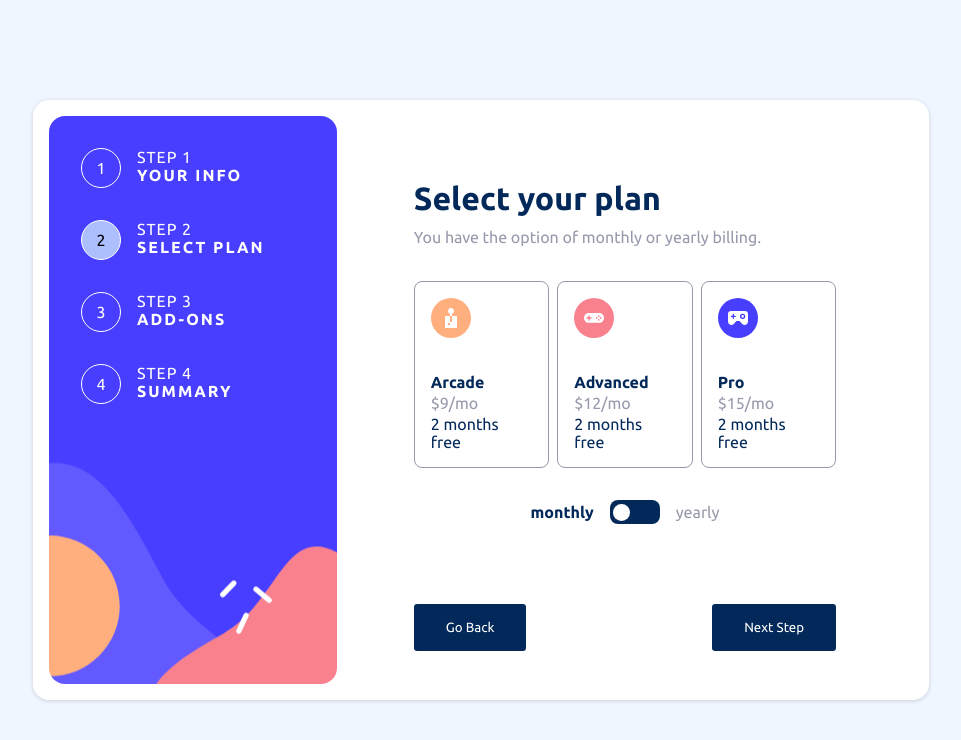
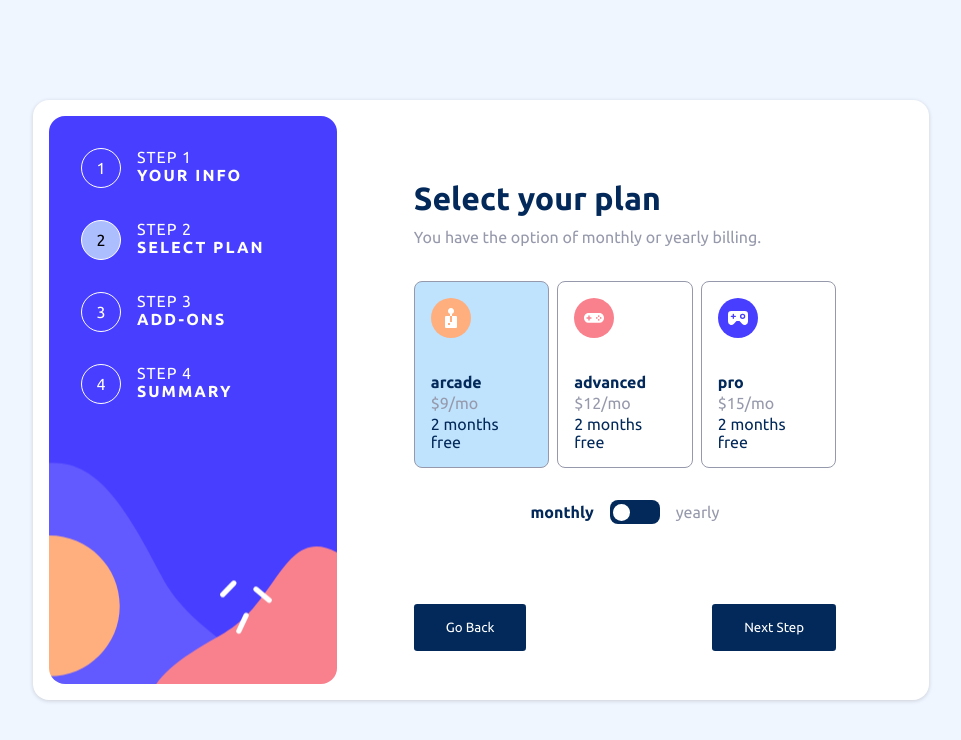
Before and after one commit to muhammadderic/multi-step-form--FrontEndMentor, a React (Create React App) app: page / in a window 1280 px wide. Shown: the top 740 px of the page, without its empty margins (159-1120 px from the left). Built offline with nearby package versions, Linux system fonts and the light colour scheme.

Commit message:
Add userPlanPrice state to userPlanReducer

```diff
--- a/src/components/UserPlan.jsx
+++ b/src/components/UserPlan.jsx
@@ -5,8 +5,11 @@ import "../styles/user-plan.css";
 function UserPlan() {
   const dispatch = useDispatch();
   const { userPlanData, userPlanTime } = useSelector(state => state.userPlanReducer);
+  const { userPlanSelected } = useSelector(state => state.userPlanReducer);
+  const { arcade, advanced, pro } = userPlanData;
 
   const userPlanHandler = (e) => {
+    console.log(userPlanSelected)
     dispatch(updateUserPlan({ userPlan: e.target.dataset.title }));
   }
 
@@ -24,41 +27,41 @@ function UserPlan() {
     <div id="user-plan-wrapper">
       <div className="user-plans">
         <div
-          className={`user-plan ${userPlanData === "arcade" ? "user-plan__selected" : ""}`}
+          className={`user-plan ${userPlanSelected.userPlanTitle === "arcade" ? "user-plan__selected" : ""}`}
           data-title="arcade"
           onClick={userPlanHandler}>
           <div className="user-plan__icon">
             <svg xmlns="http://www.w3.org/2000/svg" width="40" height="40" viewBox="0 0 40 40"><g fill="none" fillRule="evenodd"><circle cx="20" cy="20" r="20" fill="#FFAF7E" /><path fill="#FFF" fillRule="nonzero" d="M24.995 18.005h-3.998v5.998h-2v-5.998H15a1 1 0 0 0-1 1V29a1 1 0 0 0 1 1h9.995a1 1 0 0 0 1-1v-9.995a1 1 0 0 0-1-1Zm-5.997 8.996h-2v-1.999h2v2Zm2-11.175a2.999 2.999 0 1 0-2 0v2.18h2v-2.18Z" /></g></svg>
           </div>
           <div className="user-plan__detail">
-            <p className="user-plan__title">Arcade</p>
-            <p className="user-plan__price">$9/mo</p>
+            <p className="user-plan__title">{arcade.userPlanTitle}</p>
+            <p className="user-plan__price">${arcade.userPlanPrice}/mo</p>
             <p className="user-plan__trial">2 months free</p>
           </div>
         </div>
         <div
-          className={`user-plan ${userPlanData === "advanced" ? "user-plan__selected" : ""}`}
+          className={`user-plan ${userPlanSelected.userPlanTitle === "advanced" ? "user-plan__selected" : ""}`}
           data-title="advanced"
           onClick={userPlanHandler}>
           <div className="user-plan__icon">
             <svg xmlns="http://www.w3.org/2000/svg" width="40" height="40" viewBox="0 0 40 40"><g fill="none" fillRule="evenodd"><circle cx="20" cy="20" r="20" fill="#F9818E" /><path fill="#FFF" fillRule="nonzero" d="M25.057 15H14.944C12.212 15 10 17.03 10 19.885c0 2.857 2.212 4.936 4.944 4.936h10.113c2.733 0 4.943-2.08 4.943-4.936S27.79 15 25.057 15ZM17.5 20.388c0 .12-.108.237-.234.237h-1.552v1.569c0 .126-.138.217-.259.217H14.5c-.118 0-.213-.086-.213-.203v-1.583h-1.569c-.126 0-.217-.139-.217-.26v-.956c0-.117.086-.213.202-.213h1.584v-1.554c0-.125.082-.231.203-.231h.989c.12 0 .236.108.236.234v1.551h1.555c.125 0 .231.083.231.204v.988Zm5.347.393a.862.862 0 0 1-.869-.855c0-.472.39-.856.869-.856.481 0 .87.384.87.856 0 .471-.389.855-.87.855Zm1.9 1.866a.86.86 0 0 1-.87-.852.86.86 0 0 1 .87-.855c.48 0 .87.38.87.855a.86.86 0 0 1-.87.852Zm0-3.736a.862.862 0 0 1-.87-.854c0-.472.39-.856.87-.856s.87.384.87.856a.862.862 0 0 1-.87.854Zm1.899 1.87a.862.862 0 0 1-.868-.855c0-.472.389-.856.868-.856s.868.384.868.856a.862.862 0 0 1-.868.855Z" /></g></svg>
           </div>
           <div className="user-plan__detail">
-            <p className="user-plan__title">Advanced</p>
-            <p className="user-plan__price">$12/mo</p>
+            <p className="user-plan__title">{advanced.userPlanTitle}</p>
+            <p className="user-plan__price">${advanced.userPlanPrice}/mo</p>
             <p className="user-plan__trial">2 months free</p>
           </div>
         </div>
         <div
-          className={`user-plan ${userPlanData === "pro" ? "user-plan__selected" : ""}`}
+          className={`user-plan ${userPlanSelected.userPlanTitle === "pro" ? "user-plan__selected" : ""}`}
           data-title="pro"
           onClick={userPlanHandler}>
           <div className="user-plan__icon">
             <svg xmlns="http://www.w3.org/2000/svg" width="40" height="40" viewBox="0 0 40 40"><g fill="none" fillRule="evenodd"><circle cx="20" cy="20" r="20" fill="#483EFF" /><path fill="#FFF" fillRule="nonzero" d="M26.666 13H13.334A3.333 3.333 0 0 0 10 16.333v7.193a3.447 3.447 0 0 0 2.14 3.24c1.238.5 2.656.182 3.56-.8L18.52 23h2.96l2.82 2.966a3.2 3.2 0 0 0 3.56.8 3.447 3.447 0 0 0 2.14-3.24v-7.193A3.333 3.333 0 0 0 26.666 13Zm-9.333 6H16v1.333a.667.667 0 0 1-1.333 0V19h-1.333a.667.667 0 0 1 0-1.334h1.333v-1.333a.667.667 0 1 1 1.333 0v1.333h1.333a.667.667 0 1 1 0 1.334Zm7.333 2a2.667 2.667 0 1 1 0-5.333 2.667 2.667 0 0 1 0 5.333ZM26 18.333a1.333 1.333 0 1 1-2.667 0 1.333 1.333 0 0 1 2.667 0Z" /></g></svg>
           </div>
           <div className="user-plan__detail">
-            <p className="user-plan__title">Pro</p>
-            <p className="user-plan__price">$15/mo</p>
+            <p className="user-plan__title">{pro.userPlanTitle}</p>
+            <p className="user-plan__price">${pro.userPlanPrice}/mo</p>
             <p className="user-plan__trial">2 months free</p>
           </div>
         </div>
--- a/src/components/userPlanReducer.js
+++ b/src/components/userPlanReducer.js
@@ -1,7 +1,24 @@
 import { createSlice } from "@reduxjs/toolkit";
 
 const initialState = {
-  userPlanData: "",
+  userPlanData: {
+    arcade: {
+      userPlanTitle: "arcade",
+      userPlanPrice: 9,
+    },
+    advanced: {
+      userPlanTitle: "advanced",
+      userPlanPrice: 12,
+    },
+    pro: {
+      userPlanTitle: "pro",
+      userPlanPrice: 15,
+    }
+  },
+  userPlanSelected: {
+    userPlanTitle: "arcade",
+    userPlanPrice: 9,
+  },
   userPlanTime: "monthly",
 }
 
@@ -11,7 +28,25 @@ const userPlanReducer = createSlice({
   reducers: {
     updateUserPlan: (state, action) => {
       const { userPlan } = action.payload;
-      state.userPlanData = userPlan;
+      const userPlanData = { ...state.userPlanData };
+      const { arcade, advanced, pro } = userPlanData;
+      if (arcade.userPlanTitle === userPlan) {
+        state.userPlanSelected = { ...arcade };
+      } else if (advanced.userPlanTitle === userPlan) {
+        state.userPlanSelected = { ...advanced };
+      } else if (pro.userPlanTitle === userPlan) {
+        state.userPlanSelected = { ...pro };
+      }
+      // if (arcade.userPlanTitle === userPlan) {
+      //   state.userPlanSelected.userTitle = arcade.userPlanTitle;
+      //   state.userPlanSelected.userPrice = arcade.userPlanPrice;
+      // } else if (advanced.userPlanTitle === userPlan) {
+      //   state.userPlanSelected.userTitle = advanced.userPlanTitle;
+      //   state.userPlanSelected.userPrice = advanced.userPlanPrice;
+      // } else if (pro.userPlanTitle === userPlan) {
+      //   state.userPlanSelected.userTitle = pro.userPlanTitle;
+      //   state.userPlanSelected.userPrice = pro.userPlanPrice;
+      // }
     },
     updateUserPlanTime: (state, action) => {
       const { time } = action.payload;
```
